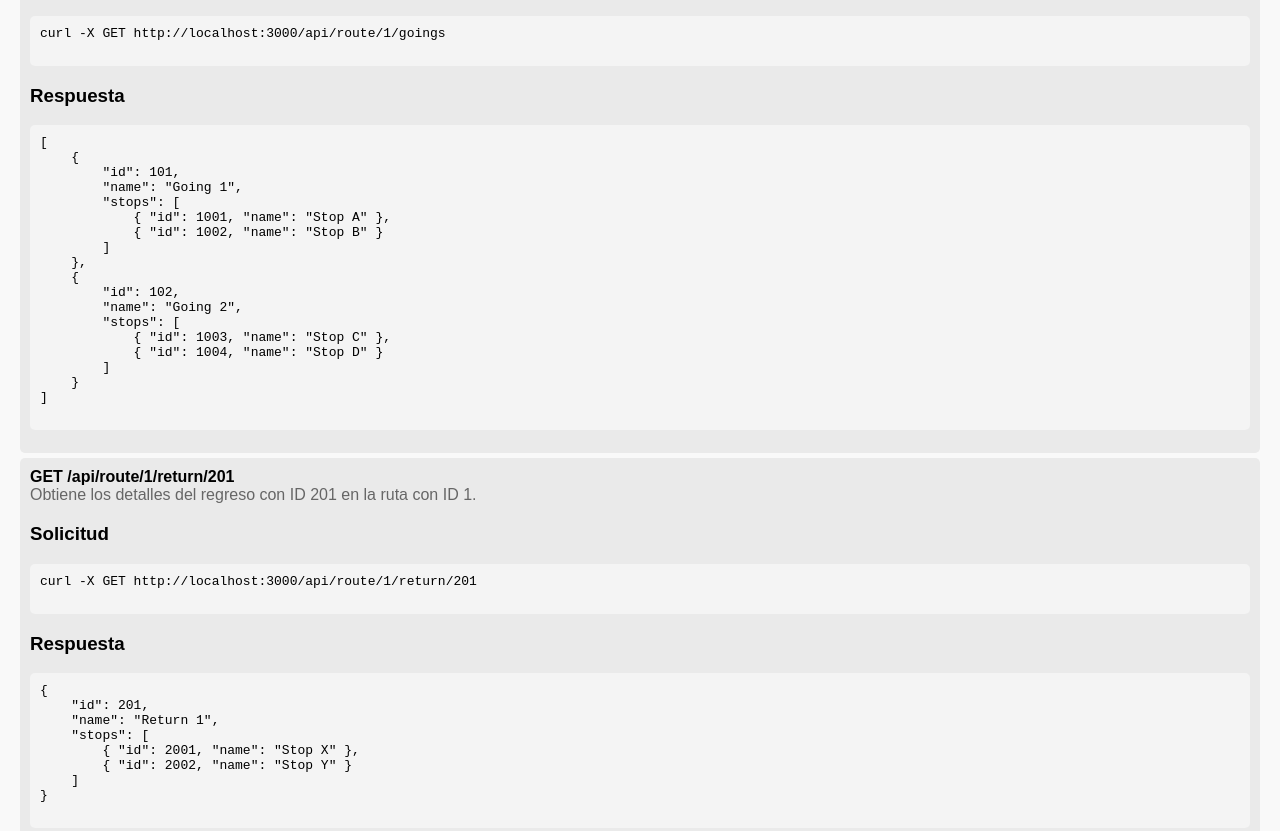
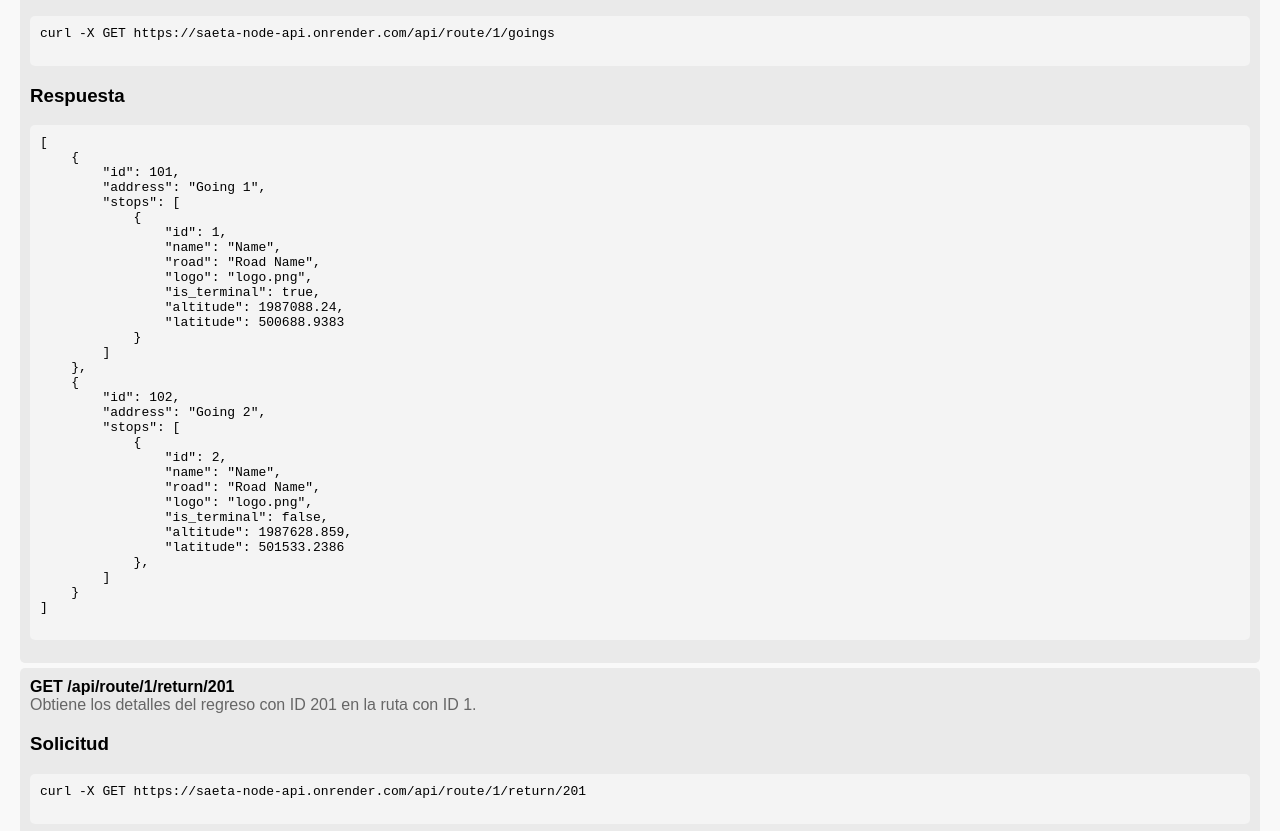
Before and after one commit to AlexOT03/saeta-node-api, a website: page public/index.html in a window 1280 px wide. Shown: the part 860-1691 px from the top of the page. Drawn offline with Linux system fonts and the light colour scheme.

Commit message:
fix some issues

```diff
--- a/db.js
+++ b/db.js
@@ -2323,7 +2323,7 @@
             "route_type": "Urbana",
             "vehicle_img": "",
             "status": true,
-            "color": "#ed1c24",
+            "color": "#931200",
             "terminal_1": 70172,
             "terminal_2": 91511,
             "Going": [
--- a/public/index.html
+++ b/public/index.html
@@ -104,25 +104,39 @@
             <span class="description">Obtiene todas las idas de la ruta con ID 1.</span>
             <h3>Solicitud</h3>
             <pre>
-curl -X GET http://localhost:3000/api/route/1/goings
+curl -X GET https://saeta-node-api.onrender.com/api/route/1/goings
             </pre>
             <h3>Respuesta</h3>
             <pre>
 [
     {
         "id": 101,
-        "name": "Going 1",
+        "address": "Going 1",
         "stops": [
-            { "id": 1001, "name": "Stop A" },
-            { "id": 1002, "name": "Stop B" }
+            {
+                "id": 1,
+                "name": "Name",
+                "road": "Road Name",
+                "logo": "logo.png",
+                "is_terminal": true,
+                "altitude": 1987088.24,
+                "latitude": 500688.9383
+            }
         ]
     },
     {
         "id": 102,
-        "name": "Going 2",
+        "address": "Going 2",
         "stops": [
-            { "id": 1003, "name": "Stop C" },
-            { "id": 1004, "name": "Stop D" }
+            {
+                "id": 2,
+                "name": "Name",
+                "road": "Road Name",
+                "logo": "logo.png",
+                "is_terminal": false,
+                "altitude": 1987628.859,
+                "latitude": 501533.2386
+            },
         ]
     }
 ]
@@ -134,16 +148,23 @@ curl -X GET http://localhost:3000/api/route/1/goings
             <span class="description">Obtiene los detalles del regreso con ID 201 en la ruta con ID 1.</span>
             <h3>Solicitud</h3>
             <pre>
-curl -X GET http://localhost:3000/api/route/1/return/201
+curl -X GET https://saeta-node-api.onrender.com/api/route/1/return/201
             </pre>
             <h3>Respuesta</h3>
             <pre>
 {
     "id": 201,
-    "name": "Return 1",
+    "address": "Return 1",
     "stops": [
-        { "id": 2001, "name": "Stop X" },
-        { "id": 2002, "name": "Stop Y" }
+        {
+            "id": 2,
+            "name": "Name",
+            "road": "Road Name",
+            "logo": "logo.png",
+            "is_terminal": false,
+            "altitude": 1990040.361,
+            "latitude": 508881.8151
+        }
     ]
 }
             </pre>
```
